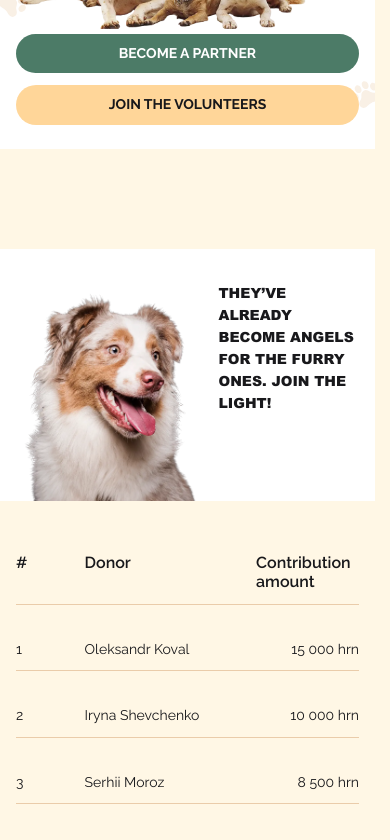
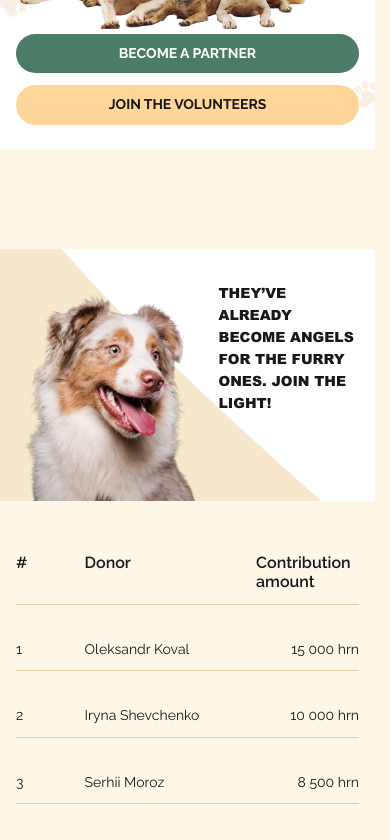
Before and after one commit to yangoly-hv/yangoly-hvostikiv-site, a Next.js app: page /en in a window 390 px wide. Shown: the part 1860-2700 px from the top of the page. Built offline with nearby package versions, Linux system fonts and the light colour scheme.

Commit message:
added ellipse for mobile

```diff
--- a/src/modules/Angels/AngelsMob.tsx
+++ b/src/modules/Angels/AngelsMob.tsx
@@ -8,7 +8,7 @@ export default function AngelsMob({ translation, lang }: IAngelsMobProps) {
 
   return (
     <div className="md:hidden flex flex-col gap-y-10">
-      <div className="relative bg-white pt-[33px] pb-[87px] overflow-hidden">
+      <div className="relative z-10 bg-white pt-[33px] pb-[87px] overflow-hidden">
         <Image
           src="/images/home/angels/dog.webp"
           alt="dog"
@@ -16,6 +16,15 @@ export default function AngelsMob({ translation, lang }: IAngelsMobProps) {
           height={934}
           className="absolute bottom-0 left-[calc(50%-180px)] w-[211px] h-auto"
         />
+        <div className="absolute -z-10 top-[-127px] left-[calc(50%-308px)] w-[1166px] h-[1103px]">
+          <Image
+            src="/images/home/angels/ellipseMob.svg"
+            alt="background"
+            width="1166"
+            height="1103"
+            className="w-full h-full object-cover"
+          />
+        </div>
         <div className="container px-4 xl:px-10 mx-auto">
           <h2 className="max-w-[152px] ml-[calc(50%+31px)] font-arial text-[14px] xl:text-[24px] leading-[157%] xl:leading-[142px] uppercase">
             {title}
```
Also changed, not shown: public/images/home/angels/ellipseMob.svg (added).
